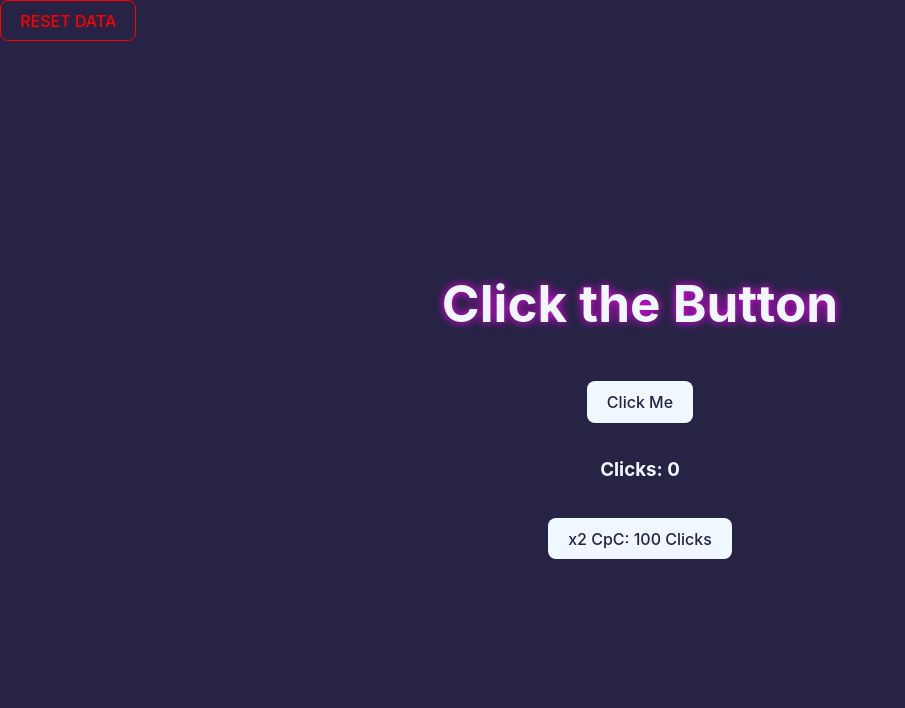
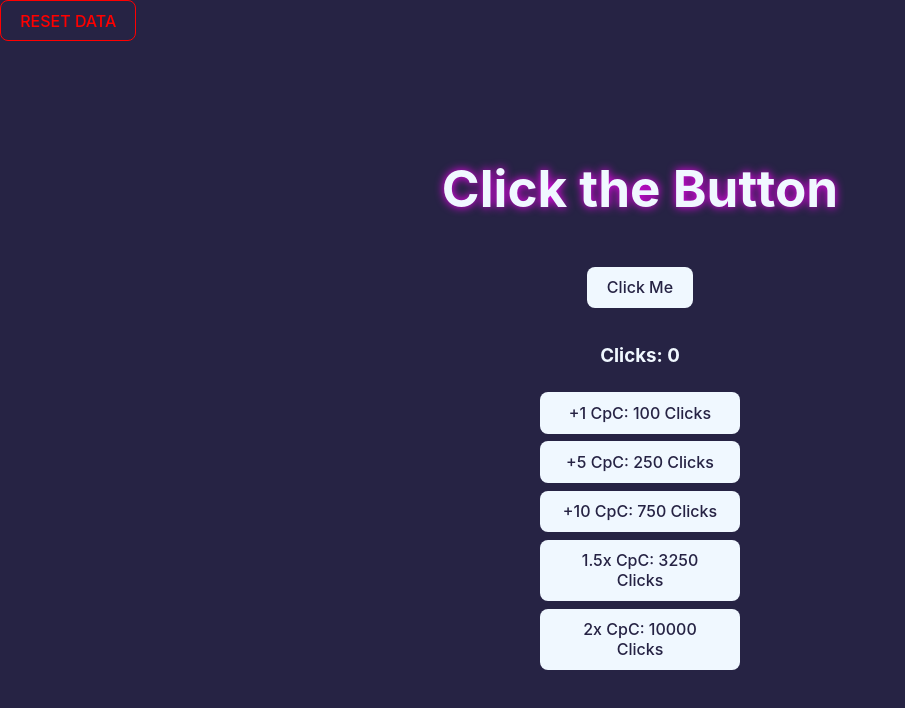
Before and after one commit to GltchyFX/Clicker-Game, a React (Vite) app in the folder Client/: page / in a window 1280 px wide. Shown: the top 708 px of the page, without its empty margins (0-905 px from the left). Built offline with nearby package versions, Linux system fonts and the light colour scheme.

Commit message:
Added more upgrades and turned more sections into components. CSS need some work

```diff
--- a/Client/src/App.css
+++ b/Client/src/App.css
@@ -33,9 +33,18 @@ button {
   background-color: antiquewhite;
 }
 
+.upgradesUI {
+  max-width: 200px;
+  min-width: 200px;
+  margin: 1%;
+  /* position: absolute;
+  top: 0%;
+  right: 0%; */
+}
+
 .upgradeButton {
+  position: inherit;
   background-color: aliceblue;
-  margin-top: 15px;
 }
 
 .upgradeButton:hover {
--- a/Client/src/App.jsx
+++ b/Client/src/App.jsx
@@ -1,50 +1,14 @@
 import { useEffect, useState } from 'react';
 import './App.css'
-
-// eslint-disable-next-line react/prop-types
-function ClickerButton({clicks, onButtonClick}){
-  return(
-    <div>
-      <h1
-        className='instructionHeader'
-      >
-        Click the Button
-      </h1>
-      <button
-        className='clickButton'
-        onClick={onButtonClick}
-      >
-        Click Me
-      </button>
-      <h3
-        className='clicksHeader'
-      >
-        Clicks: {clicks}
-      </h3>
-    </div>
-  );
-}
-
-// eslint-disable-next-line react/prop-types
-function UpgraderButton({price, onButtonClick}){
-  return(
-    <div>
-      <button
-        className='upgradeButton'
-        onClick={onButtonClick}
-      >
-        x2 CpC: {price} Clicks
-      </button>
-    </div>
-  );
-}
+import MainInterface from './MainInterface';
+import UpgradesInterface from './UpgradesInterface';
 
 // eslint-disable-next-line react/prop-types
 function ResetButton({onButtonClick}){
   return(
     <div>
       <button
-        className='resetButton'
+        className='researchUI resetButton'
         onClick={onButtonClick}
       >
         RESET DATA
@@ -73,7 +37,7 @@ export default function App() {
   const [upgradePrice, setUpgradePrice] = useState(() => {
     const localPriceValue = localStorage.getItem("PRICE");
     if(localPriceValue == null){
-      return 100;
+      return [100, 250, 750, 3250, 10000];
     }
     return JSON.parse(localPriceValue);
   });
@@ -88,26 +52,47 @@ export default function App() {
     setClicks(clicks + CPC);
   }
 
-  function upgradeHandler(){
-    if(clicks >= upgradePrice){
-      setClicks(clicks - upgradePrice);
-      setCPC(CPC * 2);
-      setUpgradePrice((upgradePrice * 1.5).toFixed());
+  function upgradeHandler(id){
+    if(clicks >= upgradePrice[id]){
+      setClicks(clicks - upgradePrice[id]);
+      let priceArray = upgradePrice.slice();
+      switch(id){
+        case 0:
+          setCPC(CPC + 1);
+          priceArray[id] = (priceArray[id] * 1.15).toFixed();
+          break;
+        case 1:
+          setCPC(CPC + 5);
+          priceArray[id] = (priceArray[id] * 1.3).toFixed();
+          break;
+        case 2:
+          setCPC(CPC + 10);
+          priceArray[id] = (priceArray[id] * 1.5).toFixed();
+          break;
+        case 3:
+          setCPC(Number((CPC * 1.5).toFixed()));
+          priceArray[id] = (priceArray[id] * 1.95).toFixed();
+          break;
+        case 4:
+          setCPC(CPC * 2);
+          priceArray[id] = (priceArray[id] * 2.25).toFixed();
+      }
+      setUpgradePrice(priceArray);
     }
   }
 
   function resetData(){
     setClicks(0);
     setCPC(1);
-    setUpgradePrice(100);
+    setUpgradePrice([100, 250, 750, 3250, 10000]);
     localStorage.clear();
   }
 
   return(
     <>
       <ResetButton onButtonClick={() => resetData()}/>
-      <ClickerButton clicks={clicks} onButtonClick={() => clickHandler()} />
-      <UpgraderButton price={upgradePrice} onButtonClick={() => upgradeHandler()}/>
+      <MainInterface clicks={clicks} onButtonClick={() => clickHandler()} />
+      <UpgradesInterface price={upgradePrice} onButtonClick={upgradeHandler}/>
     </>
   );
 }
--- /dev/null
+++ b/Client/src/MainInterface.jsx
@@ -0,0 +1,23 @@
+// eslint-disable-next-line react/prop-types
+export default function MainInterface({clicks, onButtonClick}){
+  return(
+    <div>
+      <h1
+        className='mainUI instructionHeader'
+      >
+        Click the Button
+      </h1>
+      <button
+        className='mainUI clickButton'
+        onClick={onButtonClick}
+      >
+        Click Me
+      </button>
+      <h3
+        className='mainUI clicksHeader'
+      >
+        Clicks: {clicks}
+      </h3>
+    </div>
+  );
+}
--- /dev/null
+++ b/Client/src/UpgradeButtons.jsx
@@ -0,0 +1,14 @@
+// eslint-disable-next-line react/prop-types
+export default function UpgradeButtons({id, CPCIncrement, price, onButtonClick}){
+  return(
+    <div>
+      <button
+        className='upgradesUI upgradeButton'
+        id={id}
+        onClick={onButtonClick}
+        >
+        {CPCIncrement} CpC: {price[id]} Clicks
+      </button>
+    </div>
+  );
+}
--- /dev/null
+++ b/Client/src/UpgradesInterface.jsx
@@ -0,0 +1,14 @@
+import UpgradeButtons from "./UpgradeButtons";
+
+// eslint-disable-next-line react/prop-types
+export default function UpgradesInterface({price, onButtonClick}){
+  return(
+    <div>
+      <UpgradeButtons id={0} CPCIncrement={"+1"} price={price} onButtonClick={() => onButtonClick(0)} />
+      <UpgradeButtons id={1} CPCIncrement={"+5"} price={price} onButtonClick={() => onButtonClick(1)}/>
+      <UpgradeButtons id={2} CPCIncrement={"+10"} price={price} onButtonClick={() => onButtonClick(2)}/>
+      <UpgradeButtons id={3} CPCIncrement={"1.5x"} price={price} onButtonClick={() => onButtonClick(3)}/>
+      <UpgradeButtons id={4} CPCIncrement={"2x"} price={price} onButtonClick={() => onButtonClick(4)}/>
+    </div>
+  );
+}
```
